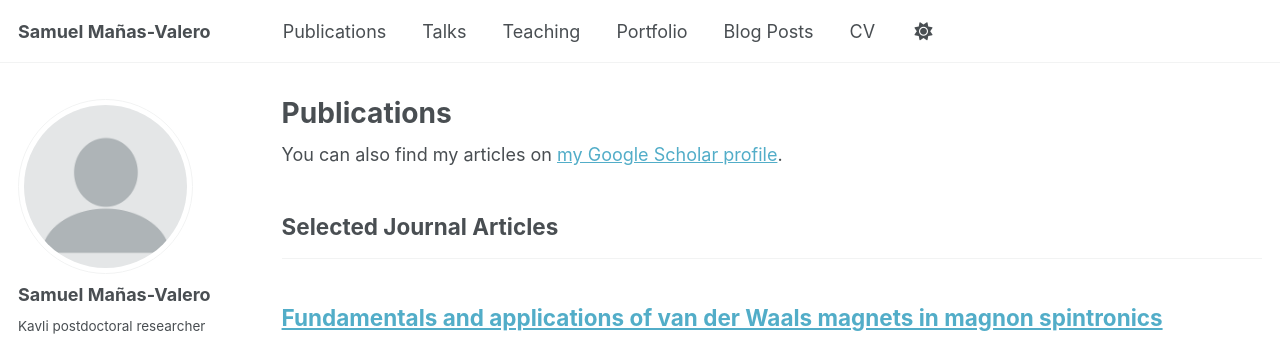
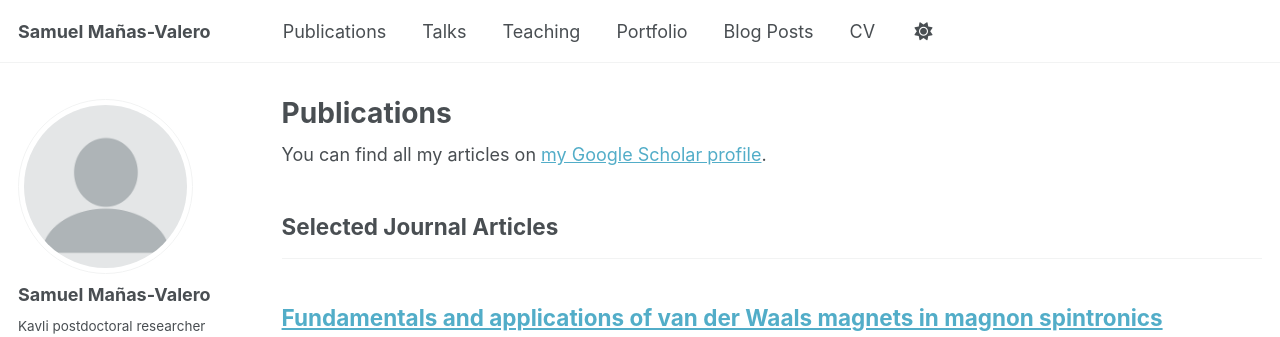
Before and after one commit to S-M-V/S-M-V, a Jekyll site: the page built from _pages/publications.html, in a window 1280 px wide and 900 px high. Shown: the top 337 px of the window. Built offline with Jekyll 4.4.1, drawn with Linux system fonts in a browser that asks for light colours; some web fonts are replaced; a script that is not in the unit is left out.

Commit message:
Update publications.html

```diff
--- a/_pages/publications.html
+++ b/_pages/publications.html
@@ -6,7 +6,7 @@ author_profile: true
 ---
 
 {% if site.author.googlescholar %}
-  <div class="wordwrap">You can also find my articles on <a href="{{site.author.googlescholar}}">my Google Scholar profile</a>.</div>
+  <div class="wordwrap">You can find all my articles on <a href="{{site.author.googlescholar}}">my Google Scholar profile</a>.</div>
 {% endif %}
 
 {% include base_path %}
```
